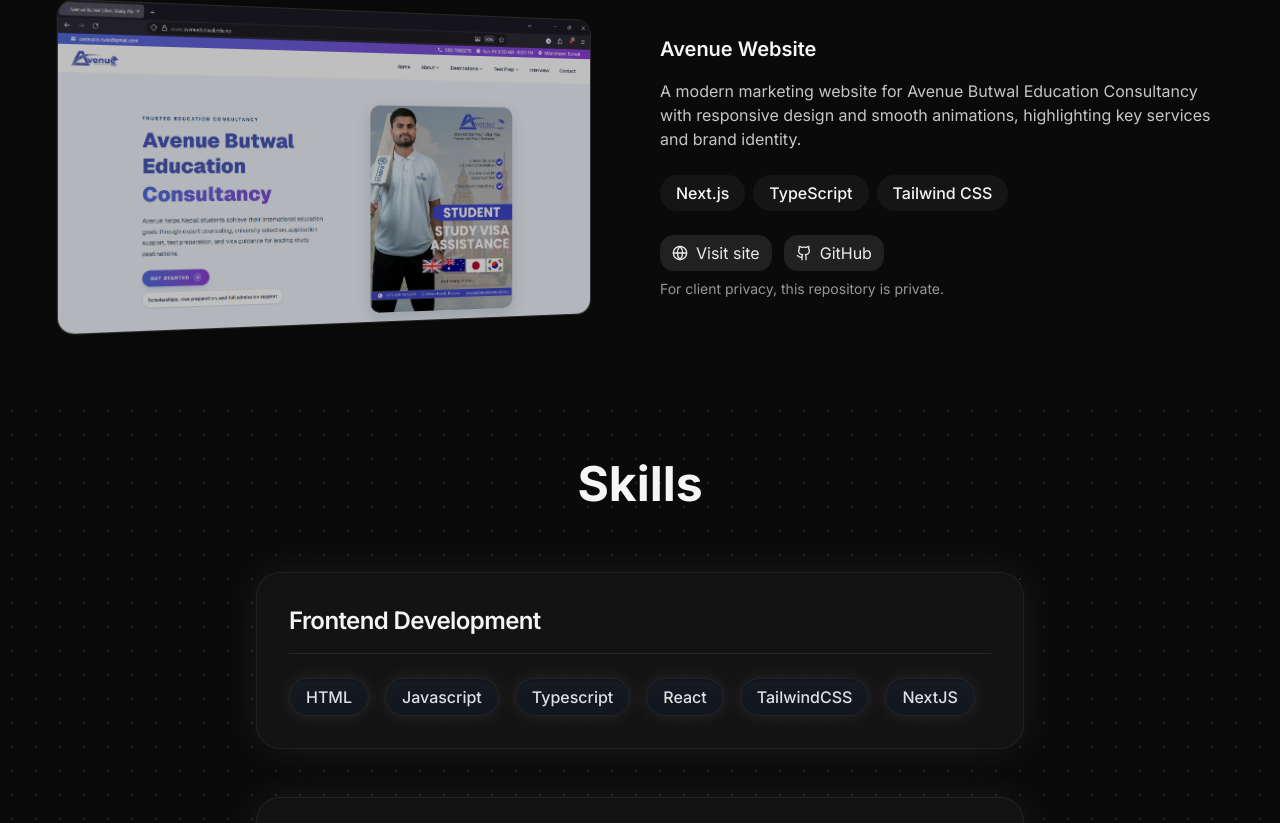
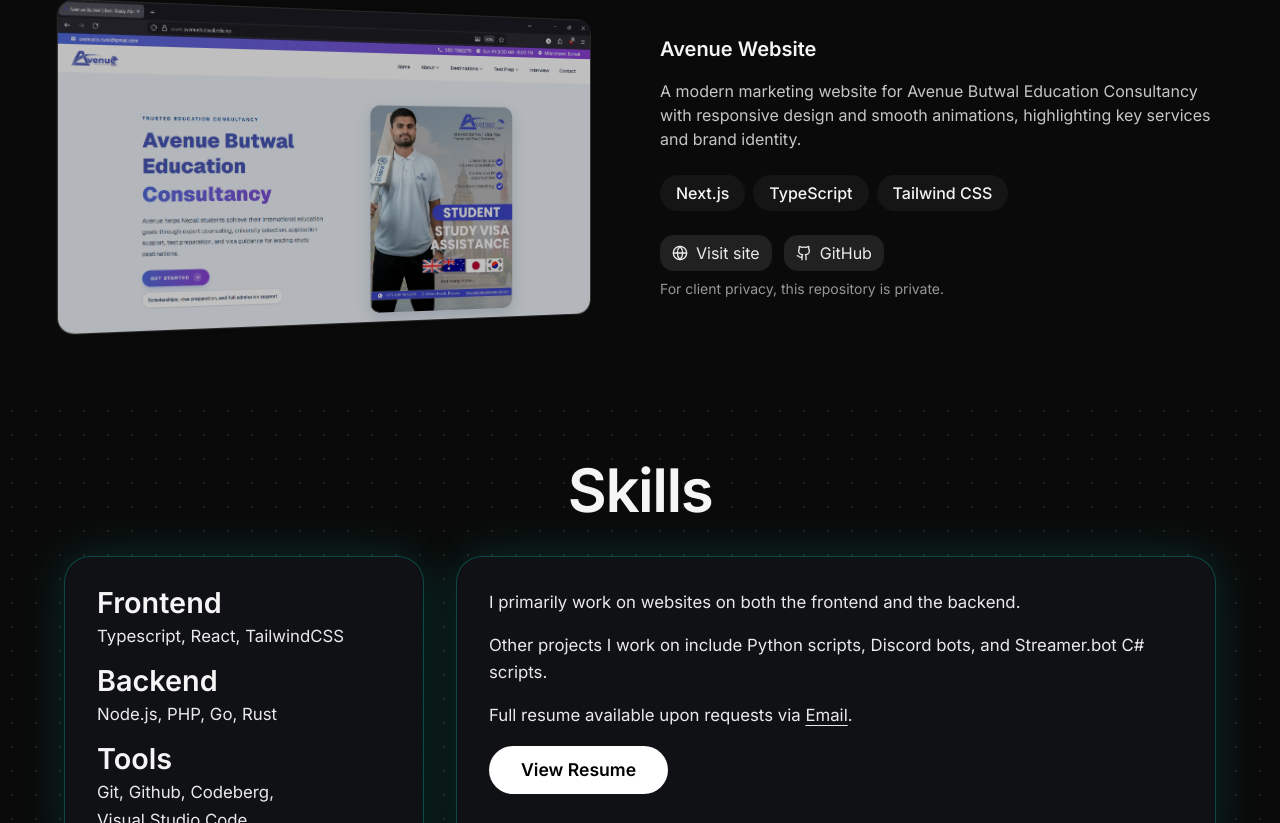
Before and after one commit to Beeplap/My-portfolio, a React (Vite) app: page / in a window 1280 px wide. Shown: the part 1977-2800 px from the top of the page. Built offline with nearby package versions, Linux system fonts and the light colour scheme; the HTML template or start-up script is replaced by a standard one.

Commit message:
update : update skill section with clean ui and new features

```diff
--- a/src/components/Hero.tsx
+++ b/src/components/Hero.tsx
@@ -32,7 +32,7 @@
                 className="h-16 w-16 md:h-20 md:w-20 rounded-full object-cover transition-transform duration-300 hover:scale-105"
               />
               <div>
-                <p className="text-xl md:text-2xl font-semibold text-[hsl(var(--primary))]">Beeplap</p>
+                <p className="text-xl md:text-2xl font-semibold text-[hsl(var(--primary))]">Beeplap Gharti Magar</p>
                 <p className="text-sm md:text-base text-foreground/80">Full Stack Developer</p>
               </div>
             </div>
--- a/src/components/Skills.tsx
+++ b/src/components/Skills.tsx
@@ -1,71 +1,71 @@
 const Skills = () => {
   const skillCategories = [
     {
-      title: "Frontend Development",
-      exp: [
-        "HTML",
-        "Javascript",
-        "Typescript",
-        "React",
-        "TailwindCSS",
-        "NextJS",
-      ],
+      title: "Frontend",
+      skills: "Typescript,  React,  TailwindCSS",
     },
     {
-      title: "Backend Development",
-      exp: [
-        "Python",
-        "Supabase",
-        "Java",
-        "PHP",
-        "PostgreSQL",
-        "MySQL",
-        "MongoDB",
-      ],
+      title: "Backend",
+      skills: "Node.js,  PHP,  Go,  Rust",
     },
     {
-      title: "Data Science",
-      exp: [
-        "Python",
-        "MySQL",
-        "Pandas",
-      ],
+      title: "Tools",
+      skills: "Git,  Github,  Codeberg,\nVisual Studio Code",
     },
   ];
 
   return (
-    <section id="skills" className="py-14 px-4 scroll-mt-28">
-      <div className="max-w-3xl mx-auto">
-        <h2 className="text-4xl md:text-5xl font-bold mb-16 text-center">
+    <section id="skills" className="px-4 py-12 scroll-mt-28 md:py-14">
+      <div className="mx-auto max-w-6xl">
+        <h2 className="mb-8 text-center text-5xl font-semibold tracking-tight md:mb-9 md:text-6xl">
           Skills
         </h2>
 
-        <div className="space-y-12">
-          {skillCategories.map((category) => (
-            <div
-              key={category.title}
-              className="rounded-3xl cursor-default border border-border/60 bg-card/60 backdrop-blur-sm shadow-[0_0_40px_hsl(var(--primary)/0.08)] p-6 md:p-8"
-            >
-              <h3 className="text-xl md:text-2xl font-semibold tracking-tight mb-4">
-                {category.title}
-              </h3>
-              <div className="h-px w-full bg-border/80 mb-6" />
-              <div className="flex flex-wrap gap-3 md:gap-4">
-                {category.exp.map((skill) => (
-                  <span
-                    key={skill}
-                    className="rounded-full px-3 md:px-4 py-1.5 text-sm md:text-base font-medium text-foreground/90 bg-[hsl(220_27%_12%_/0.6)] border border-border/60 shadow-[0_2px_0_hsl(0_0%_0%_/0.15)_inset,0_0_20px_hsl(var(--primary)/0.10)] hover:shadow-[0_0_30px_hsl(var(--primary)/0.25)] transition-shadow"
-                    style={{
-                      background:
-                        "linear-gradient(180deg, hsl(220 27% 12% / 0.85), hsl(220 27% 10% / 0.85))",
-                    }}
-                  >
-                    {skill}
-                  </span>
-                ))}
-              </div>
+        <div className="grid gap-7 md:grid-cols-[0.9fr_1.9fr] md:gap-8">
+          <div className="relative rounded-[26px] border border-[hsl(172_100%_30%_/0.42)] bg-[hsl(220_14%_8%_/0.92)] p-6 shadow-[0_0_45px_hsl(172_100%_30%_/0.24)] md:p-8">
+            <div className="space-y-4">
+              {skillCategories.map((category) => (
+                <div key={category.title} className="cursor-default">
+                  <h3 className="text-[clamp(1.8rem,1.7vw,2.05rem)] leading-none font-semibold">
+                    {category.title}
+                  </h3>
+                  <p className="mt-1.5 whitespace-pre-line text-[clamp(1.05rem,1.08vw,1.35rem)] leading-relaxed text-foreground/95">
+                    {category.skills}
+                  </p>
+                </div>
+              ))}
             </div>
-          ))}
+          </div>
+
+          <div className="relative rounded-[26px] border border-[hsl(172_100%_30%_/0.42)] bg-[hsl(220_14%_8%_/0.92)] p-6 shadow-[0_0_45px_hsl(172_100%_30%_/0.24)] md:p-8">
+            <div className="max-w-4xl cursor-default space-y-4 text-[clamp(1.05rem,1.08vw,1.35rem)] leading-relaxed text-foreground/95">
+              <p>
+                I primarily work on websites on both the frontend and the
+                backend.
+              </p>
+              <p>
+                Other projects I work on include Python scripts, Discord bots,
+                and Streamer.bot C# scripts.
+              </p>
+              <p>
+                Full resume available upon requests via{" "}
+                <a
+                  href="mailto:ghartibeeplap@gmail.com?subject=Resume%20Request"
+                  className="underline decoration-1 underline-offset-4 hover:text-white"
+                >
+                  Email
+                </a>
+                .
+              </p>
+
+              <a
+                href="mailto:ghartibeeplap@gmail.com?subject=Resume%20Request"
+                className="inline-flex rounded-full bg-white px-8 py-2.5 text-[clamp(1.1rem,1.05vw,1.3rem)] font-semibold text-black transition-transform duration-200 hover:scale-[1.02] hover:bg-white/95"
+              >
+                View Resume
+              </a>
+            </div>
+          </div>
         </div>
       </div>
     </section>
```
